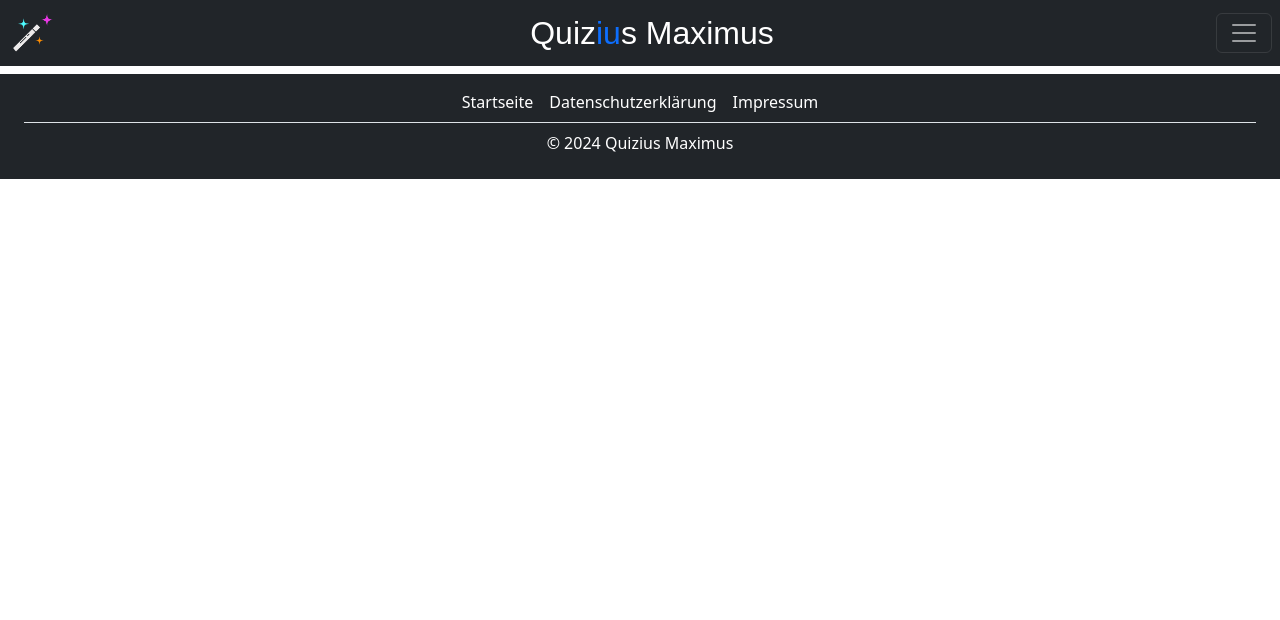
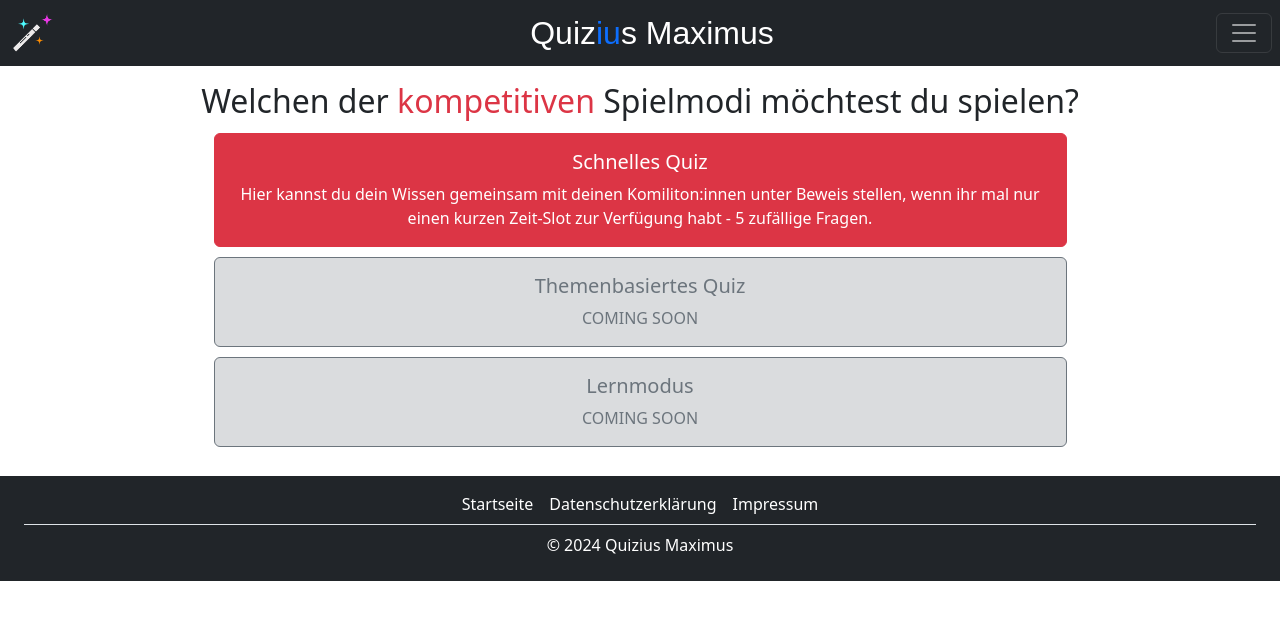
Before and after one commit to 7bellaiu/quizius-maximus, a Vue app in the folder quizius-maximus/: page /compgamemodes in a window 1280 px wide. Shown: the top 620 px of the page. Built offline with nearby package versions, Linux system fonts and the light colour scheme; no server answers; sample sign-in values are in the browser's storage.

Commit message:
Im Implementierung Competitive Spielmodi (Rohbau ohne Interaktion)

```diff
--- /dev/null
+++ b/quizius-maximus/src/components/gamemodes/GamemodeCard.vue
@@ -0,0 +1,50 @@
+<script setup>
+import { computed } from 'vue';
+
+const props = defineProps({
+    gamemodeTitle: {
+        type: String,
+        required: true
+    },
+    gamemodeDescription: {
+        type: String,
+        required: true
+    },
+    gamemodeType: {
+        type: String,
+        required: true
+    },
+    gamemodeIsPlayable: {
+        type: Boolean,
+        required: true
+    }
+});
+
+const displayGreen =  computed(() => {
+    return props.gamemodeType === "coop" && props.gamemodeIsPlayable;
+ });
+
+const displayRed =  computed(() => {
+    return props.gamemodeType === "comp" && props.gamemodeIsPlayable;
+ });
+
+const displayGray =  computed(() => {
+    return props.gamemodeIsPlayable !== true;
+ });
+
+</script>
+
+<template>
+    <button type="button" class="btn w-75 p-0 my-1"
+        @click="displayContactForm = false">
+        <!-- <div :class="`card ${{ cardColor }}`"> -->
+        <div :class="{ 'card': true, 'border-danger bg-danger text-white': displayGreen, 'border-danger bg-danger text-white': displayRed, 'border-secondary bg-secondary bg-opacity-25 text-secondary': displayGray }">
+            <div class="card-body">
+                <h5 class="card-title">{{ props.gamemodeTitle }}</h5>
+                <p class="card-text">
+                    {{ props.gamemodeDescription }}
+                </p>
+            </div>
+        </div>
+    </button>
+</template>
--- a/quizius-maximus/src/router/index.js
+++ b/quizius-maximus/src/router/index.js
@@ -10,6 +10,7 @@ import Help from '@/views/Help.vue';
 import Questionnaires from '@/views/Questionnaires.vue';
 import EditQuestionnaire from '@/views/EditQuestionnaire.vue';
 import CreateQuestionnaire from '@/views/CreateQuestionnaire.vue';
+import CompetitiveGamemodes from '@/views/CompetitiveGamemodes.vue';
 
 const router = createRouter({
     history: createWebHistory(import.meta.env.BASE_URL),
@@ -70,6 +71,11 @@ const router = createRouter({
             name: "support",
             component: Help
         },
+        {
+            path: "/compgamemodes",
+            name: "compgamemodes",
+            component: CompetitiveGamemodes
+        },
     ]
 });
 
--- /dev/null
+++ b/quizius-maximus/src/views/CompetitiveGamemodes.vue
@@ -0,0 +1,41 @@
+<script setup>
+import GamemodeCard from '@/components/gamemodes/gamemodeCard.vue';
+
+// TODO: Beschreibungen sind noch für Coop => Comp !!!
+const COMP_GAMEMODES = [
+    {
+        title: "Schnelles Quiz",
+        description: "Hier kannst du dein Wissen gemeinsam mit deinen Komiliton:innen unter Beweis stellen, wenn ihr mal nur einen kurzen Zeit-Slot zur Verfügung habt - 5 zufällige Fragen.",
+        type: "comp",
+        isPlayable: true
+    },
+    {
+        title: "Themenbasiertes Quiz",
+        description: "COMING SOON",
+        type: "comp",
+        isPlayable: false
+    },
+    {
+        title: "Lernmodus",
+        description: "COMING SOON",
+        type: "comp",
+        isPlayable: false
+    }
+];
+</script>
+
+<template>
+    <main>
+        <section class="album py-3 container">
+            <div class="row">
+                <h2 class="text-center">Welchen der <span class="text-danger">kompetitiven</span> Spielmodi möchtest du spielen?</h2>
+            </div>
+            <div class="row justify-content-center">
+                <GamemodeCard v-for="comp_gamemode in COMP_GAMEMODES" :gamemode-title="comp_gamemode.title"
+                    :gamemode-description="comp_gamemode.description"
+                    :gamemode-type="comp_gamemode.type"
+                    :gamemode-is-playable="comp_gamemode.isPlayable" />
+            </div>
+        </section>
+    </main>
+</template>
```
